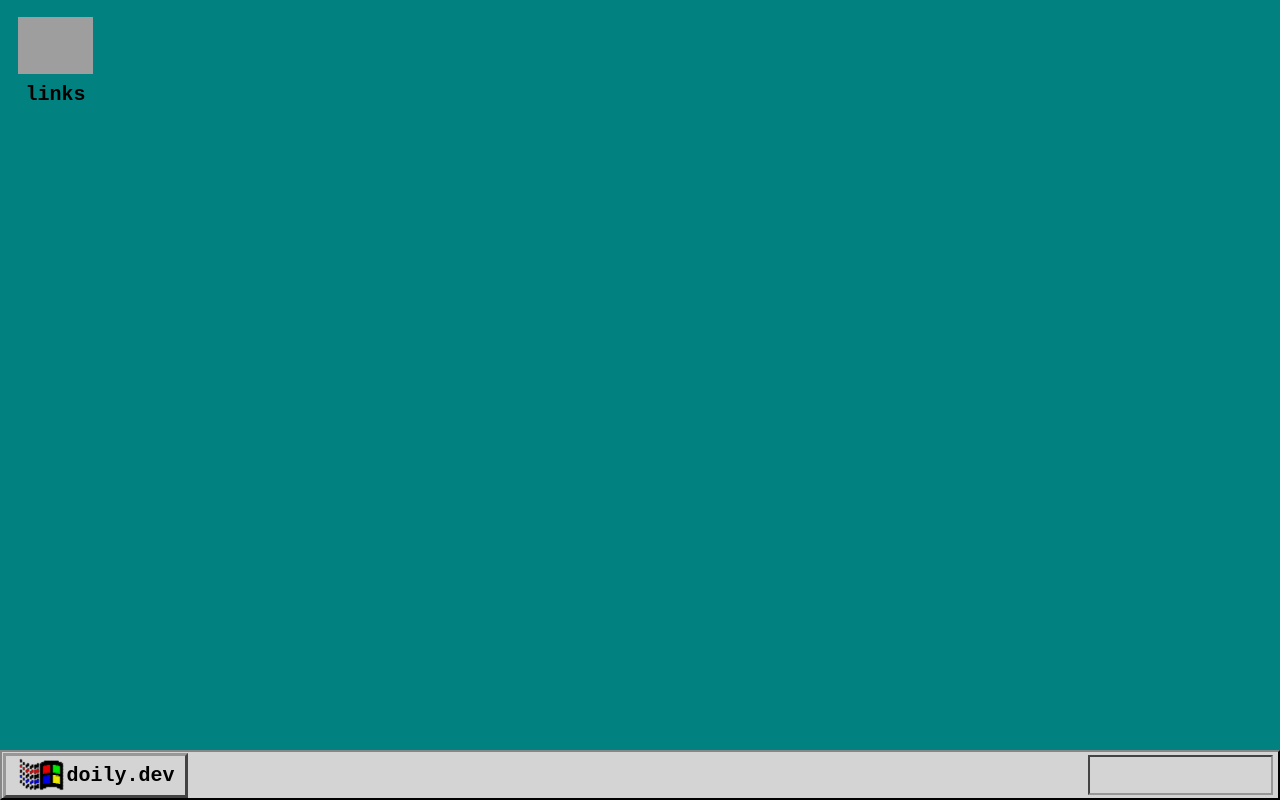
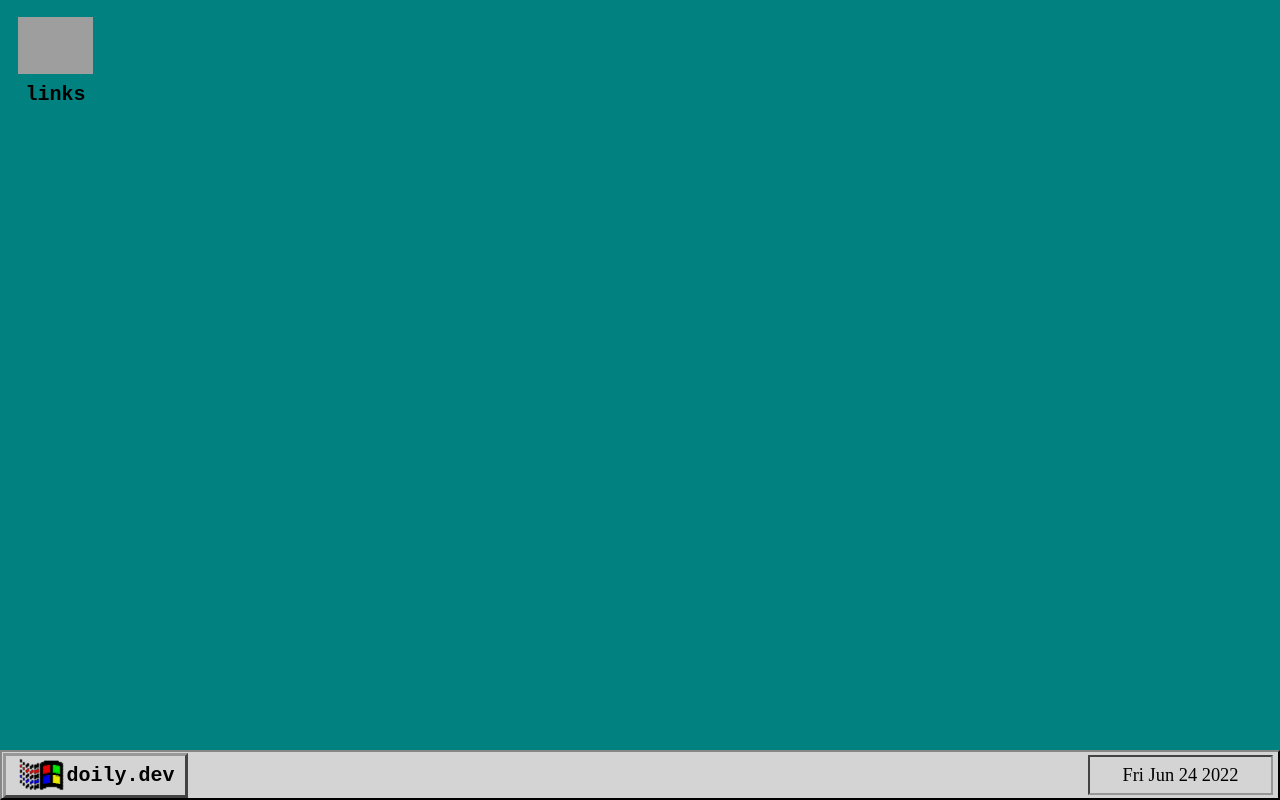
Before and after one commit to crochetcode/homepage, a Next.js app: page / in a window 1280 px wide. Built offline with nearby package versions, Linux system fonts and the light colour scheme; grey boxes are pictures that could not be loaded.

Commit message:
:clock: luxon time

```diff
--- a/components/footer.js
+++ b/components/footer.js
@@ -1,7 +1,12 @@
 import Image from 'next/image';
 import styles from '../styles/footer.module.css';
+import {DateTime} from 'luxon';
 
 export const Footer = () => {
+    const date = DateTime.now().setZone("America/Chicago")
+        .toLocaleString(DateTime.DATE_MED_WITH_WEEKDAY)
+        .replace(/,/g, '');
+
     return (
         <footer className={styles.footer}>
             <div className={styles.start}>
@@ -16,7 +21,7 @@ export const Footer = () => {
                 <p className={styles.text}>doily.dev</p>
             </div>
             <div className={styles.time}>
-                {/*<p>{new Date().toDateString()}</p>*/}
+                <p>{date}</p>
             </div>
         </footer>
     );
--- a/package.json
+++ b/package.json
@@ -10,6 +10,7 @@
   },
   "dependencies": {
     "express": "^4.18.1",
+    "luxon": "^3.0.1",
     "next": "12.2.3",
     "path": "^0.12.7",
     "react": "18.2.0",
```
Also changed, not shown: 1 other file (tests, documents, lock files or other folders).
